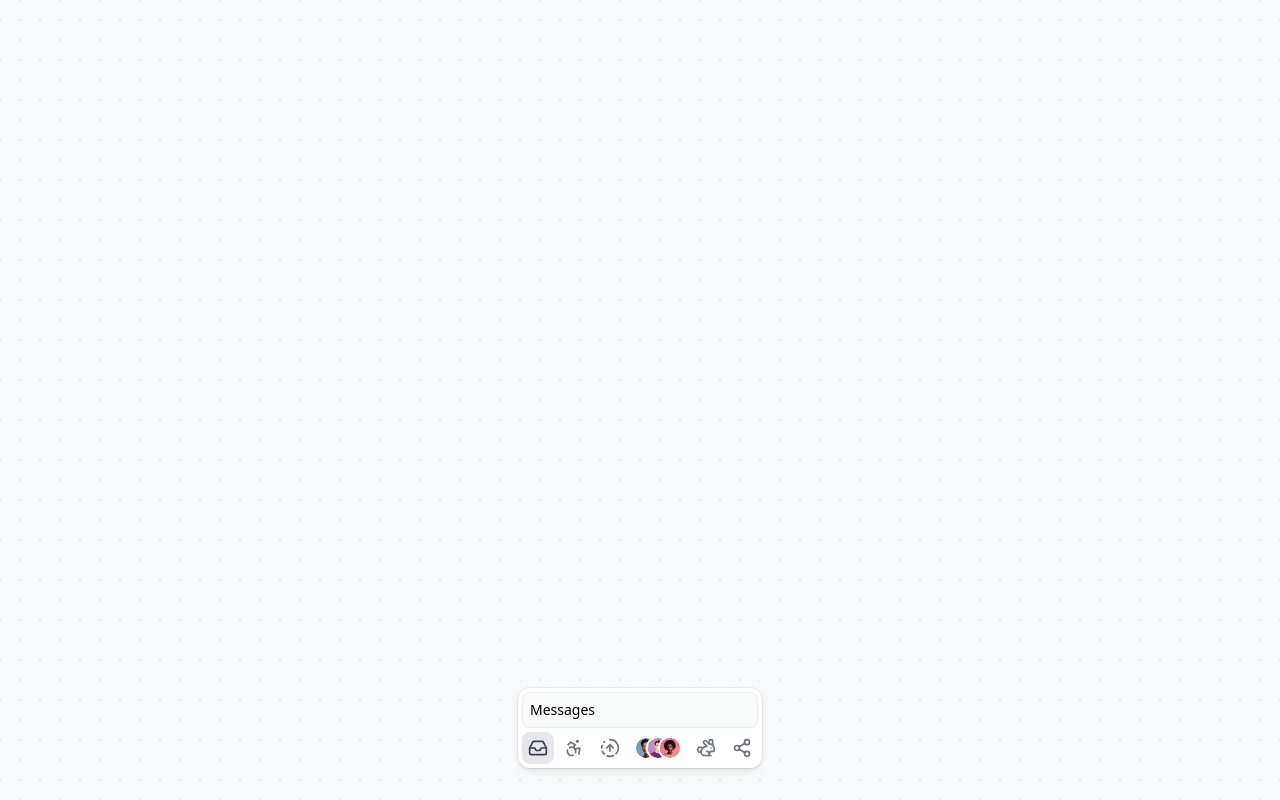
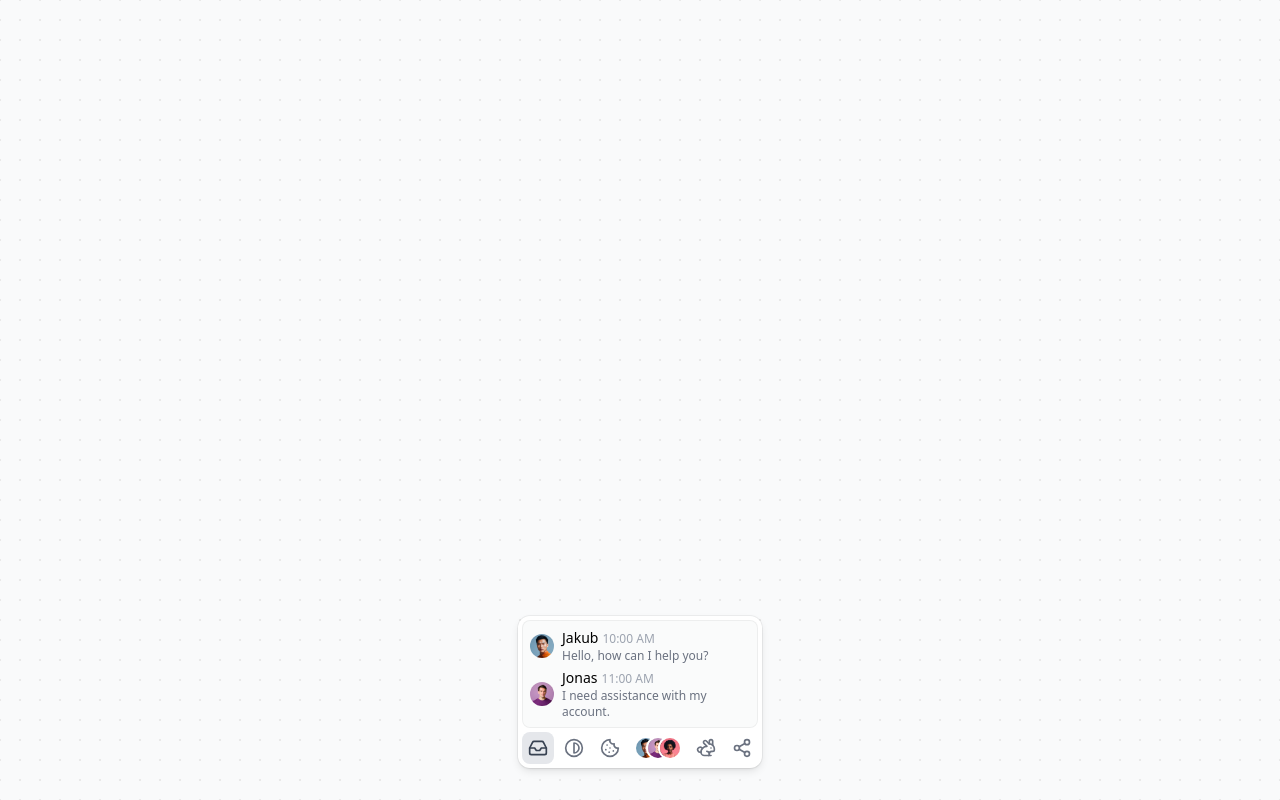
Before and after one commit to sajadabedi/toolbar-component, a React (Vite) app: page / in a window 1280 px wide. Both pictures are taken after a click on the button "Inbox". Built offline with nearby package versions, Linux system fonts and the light colour scheme.

Commit message:
added cookie content

```diff
--- a/src/App.tsx
+++ b/src/App.tsx
@@ -1,16 +1,11 @@
-import {
-  Accessibility,
-  CircleFadingArrowUpIcon,
-  Inbox,
-  Rabbit,
-  Share2,
-} from 'lucide-react'
+import { Contrast, Cookie, Inbox, Rabbit, Share2 } from 'lucide-react'
 import img1 from './assets/1.png'
 import img2 from './assets/2.png'
 import img3 from './assets/3.png'
 import { Toolbar } from './components/Toolbar'
 import AccessibilityContent from './contents/AccessibilityContent'
 import CollaboratorsContent from './contents/CollaboratorsContent'
+import CookieContent from './contents/CookieContent'
 import InboxContent from './contents/InboxContent'
 import PerformanceContent from './contents/PerformanceContent'
 import ShareContent from './contents/ShareContent'
@@ -27,7 +22,7 @@ function App() {
 
       <Toolbar.Item>
         <Toolbar.Trigger
-          icon={<Accessibility className="size-5" />}
+          icon={<Contrast className="size-5" />}
           tooltip="Accessibility"
         />
         <Toolbar.Content>
@@ -37,11 +32,11 @@ function App() {
 
       <Toolbar.Item>
         <Toolbar.Trigger
-          icon={<CircleFadingArrowUpIcon className="size-5" />}
-          tooltip="Accessibility"
+          icon={<Cookie className="size-5" />}
+          tooltip="Cookie"
         />
         <Toolbar.Content>
-          <AccessibilityContent />
+          <CookieContent />
         </Toolbar.Content>
       </Toolbar.Item>
 
--- a/src/contents/AccessibilityContent.tsx
+++ b/src/contents/AccessibilityContent.tsx
@@ -1,5 +1,3 @@
-const AccessibilityContent = () => {
-  return <p className="text-sm">Settings</p>
+export default function AccessibilityContent() {
+  return <div>AccessibilityContent</div>
 }
-
-export default AccessibilityContent
--- a/src/contents/CollaboratorsContent.tsx
+++ b/src/contents/CollaboratorsContent.tsx
@@ -30,7 +30,7 @@ const CollaboratorsContent = () => {
       {collaborators.map((collaborator) => (
         <CollaboratorItem key={collaborator.name} {...collaborator} />
       ))}
-      <button className="mt-2 text-sm text-gray-700 dark:text-neutral-200 shadow-subtle rounded-md text-[13px] w-full text-center bg-white px-2 py-1 dark:bg-neutral-800">
+      <button className="mt-2 dark:text-neutral-200 border border-gray-200 dark:bg-neutral-700 dark:border-neutral-600 bg-white w-full h-7 px-2 rounded-lg text-[13px] focus:outline-none">
         View all →
       </button>
     </ul>
--- /dev/null
+++ b/src/contents/CookieContent.tsx
@@ -0,0 +1,23 @@
+import { EarthLockIcon } from 'lucide-react'
+
+const CookieContent = () => {
+  return (
+    <div className="flex flex-col items-center gap-1 text-center w-full">
+      <div className="bg-white dark:bg-neutral-800 rounded-full border border-gray-200 dark:border-neutral-700 p-2">
+        <EarthLockIcon className="size-5 text-gray-500 dark:text-neutral-400" />
+      </div>
+      <h2 className="text-base font-medium text-gray-700 dark:text-neutral-200 tracking-tight">
+        EU Cookie Policy
+      </h2>
+      <p className="text-[13px] text-gray-500 dark:text-neutral-400">
+        This website uses cookies to ensure you get the best experience on our
+        website.
+      </p>
+      <button className="mt-2 dark:text-neutral-200 border border-gray-200 dark:bg-neutral-700 dark:border-neutral-600 bg-white w-full h-7 px-2 rounded-lg text-[13px] focus:outline-none">
+        Accept Cookies
+      </button>
+    </div>
+  )
+}
+
+export default CookieContent
--- a/src/contents/InboxContent.tsx
+++ b/src/contents/InboxContent.tsx
@@ -1,5 +1,47 @@
+const InboxItem = ({ avatar, name, message, time }: any) => (
+  <li className="flex gap-2 items-center">
+    <img
+      src={avatar}
+      alt={`${name}'s avatar`}
+      className="size-6 rounded-full"
+    />
+    <div className="flex flex-col">
+      <span className="text-sm">
+        {name}
+        <span className="text-xs text-gray-400 dark:text-neutral-500 ml-1">
+          {time}
+        </span>
+      </span>
+      <span className="text-xs text-gray-500 dark:text-neutral-400">
+        {message}
+      </span>
+    </div>
+  </li>
+)
+
 const InboxContent = () => {
-  return <p className="text-sm">Messages</p>
+  const messages = [
+    {
+      avatar: '/src/assets/1.png',
+      name: 'Jakub',
+      message: 'Hello, how can I help you?',
+      time: '10:00 AM',
+    },
+    {
+      avatar: '/src/assets/2.png',
+      name: 'Jonas',
+      message: 'I need assistance with my account.',
+      time: '11:00 AM',
+    },
+  ]
+
+  return (
+    <ul className="flex flex-col gap-1 w-full">
+      {messages.map((message) => (
+        <InboxItem key={message.name} {...message} />
+      ))}
+    </ul>
+  )
 }
 
 export default InboxContent
--- a/src/contents/PerformanceContent.tsx
+++ b/src/contents/PerformanceContent.tsx
@@ -1,56 +1,39 @@
-const MetricBadge = ({ label, color, value }: any) => (
-  <li className="rounded-full text-[13px] flex border items-center gap-1 min-w-9 text-center border-gray-200 dark:border-neutral-700 text-gray-700 dark:text-neutral-200 px-2 py-[1px] bg-white dark:bg-neutral-800">
-    {color && <span className={`size-2 rounded-full block bg-${color}-500`} />}
-    {value || label}
-  </li>
-)
-
-const IssueItem = ({ title, description, severity }: any) => (
-  <li className="flex flex-col border-b border-gray-100 dark:border-neutral-700 pb-2 px-3 last:border-0 last:pb-0">
-    <h4 className="text-sm">
-      <span
-        className={`size-2 rounded-full inline-block border-2 border-${severity}-500 mr-1`}
-      />
-      {title}
-    </h4>
-    <p className="text-[13px] text-gray-500 dark:text-neutral-400">
-      {description}
-    </p>
-  </li>
-)
-
 const PerformanceContent = () => {
-  const metrics: any = [
-    { label: 'All', color: '' },
-    { label: '', color: 'yellow', value: '0.10' },
-    { label: '', color: 'red', value: '0.24' },
-  ]
-
-  const issues: any = [
-    {
-      title: 'Image compression',
-      description: 'Compress your images to reduce the size of your website.',
-      severity: 'red',
-    },
-    {
-      title: 'Code splitting',
-      description: 'Split your code into smaller chunks.',
-      severity: 'yellow',
-    },
-  ]
-
   return (
     <div className="flex flex-col gap-1 w-full">
       <ul className="flex flex-wrap gap-1">
-        {metrics.map((metric: any, index: any) => (
-          <MetricBadge key={index} {...metric} />
-        ))}
+        <li className="rounded-full text-[13px] flex border items-center gap-1  text-center border-gray-200 dark:border-neutral-700 text-gray-700 dark:text-neutral-200 px-2 py-[1px] bg-white dark:bg-neutral-800">
+          All
+        </li>
+        <li className="rounded-full text-[13px] flex border items-center gap-1 text-center border-gray-200 dark:border-neutral-700 text-gray-700 dark:text-neutral-200 px-2 py-[1px] bg-white dark:bg-neutral-800">
+          <span className="size-2 rounded-full block bg-yellow-500" />
+          0.10
+        </li>
+        <li className="rounded-full text-[13px] flex border items-center gap-1 text-center border-gray-200 dark:border-neutral-700 text-gray-700 dark:text-neutral-200 px-2 py-[1px] bg-white dark:bg-neutral-800">
+          <span className="size-2 rounded-full block bg-red-500" />
+          0.24
+        </li>
       </ul>
-      <div className="shadow-subtle mt-2 rounded-md text-[13px] w-full bg-white dark:bg-neutral-800 py-2">
-        <ul className="flex flex-col">
-          {issues.map((issue: any, index: any) => (
-            <IssueItem key={index} {...issue} />
-          ))}
+      <div className="shadow-subtle mt-1 rounded-md text-[13px] w-full bg-white dark:bg-neutral-800 py-2">
+        <ul className="flex flex-col gap-1">
+          <li className="flex flex-col border-b border-gray-100 dark:border-neutral-700 pb-2 px-3 last:border-0 last:pb-0">
+            <h4 className="text-sm">
+              <span className="size-2 rounded-full inline-block border-2 border-red-500 mr-1" />
+              Image compression
+            </h4>
+            <p className="text-[13px] text-gray-500 dark:text-neutral-400">
+              Compress your images to reduce the size of your website.
+            </p>
+          </li>
+          <li className="flex flex-col border-b border-gray-100 dark:border-neutral-700 pb-2 px-3 last:border-0 last:pb-0">
+            <h4 className="text-sm">
+              <span className="size-2 rounded-full inline-block border-2 border-yellow-500 mr-1" />
+              Code splitting
+            </h4>
+            <p className="text-[13px] text-gray-500 dark:text-neutral-400">
+              Split your code into smaller chunks.
+            </p>
+          </li>
         </ul>
       </div>
     </div>
```
